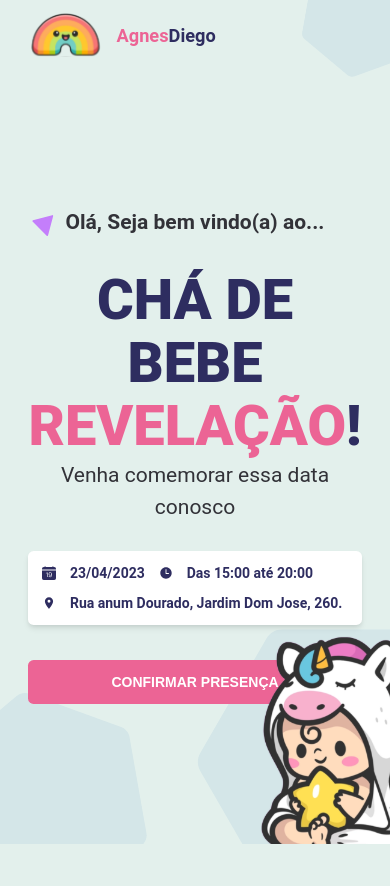
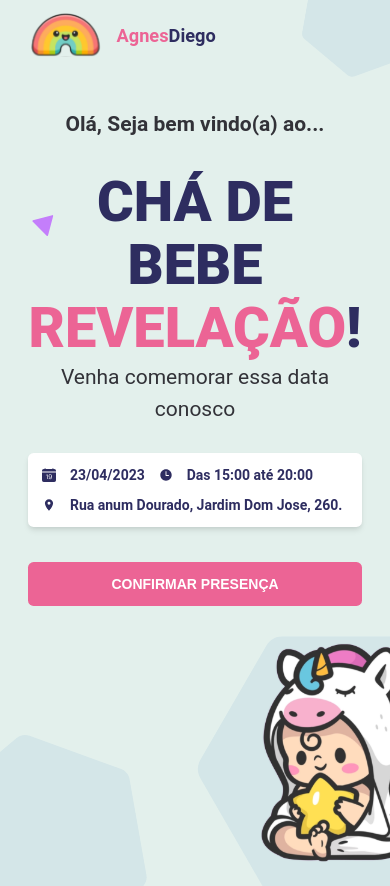
Before and after one commit to GuilhermeMota20/ChaRevelacao, a React (Vite) app: page / in a window 390 px wide. Before the commit the page ends 844 px from the top, so only its background shows below. Built offline with nearby package versions, Linux system fonts and the light colour scheme.

Commit message:
ajuste de svg baby 2

```diff
--- a/src/home.module.scss
+++ b/src/home.module.scss
@@ -138,12 +138,13 @@
     .contentContainer {
         display: flex;
         flex-direction: column;
-        justify-content: center;
+        margin-top: 3rem;
+        // justify-content: center;
 
         .hero {
             display: flex;
             flex-direction: column;
-            justify-content: flex-start;
+            justify-content: center;
             align-items: center;
             text-align: center;
 
@@ -156,7 +157,7 @@
         &>.teste {
             position: absolute;
             right: -8rem;
-            bottom: -2.5rem;
+            bottom: 0rem;
 
             & .imgBabyChar {
                 width: 24rem;
```
